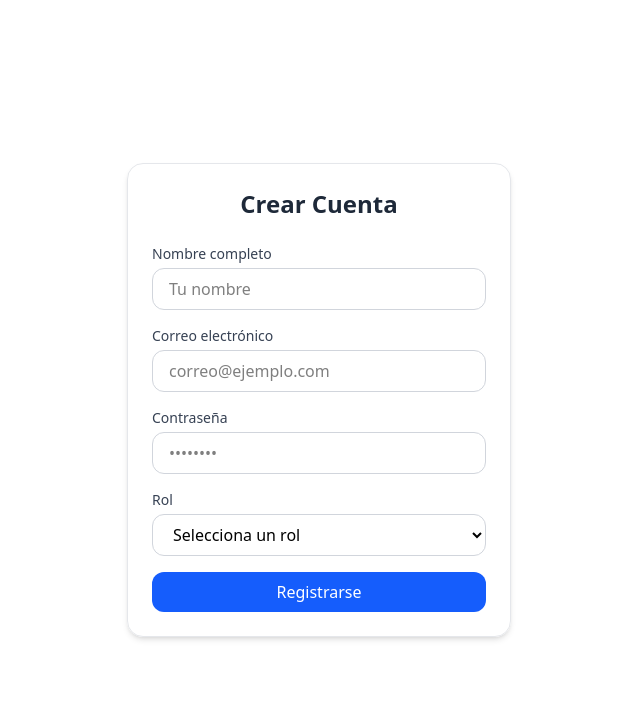
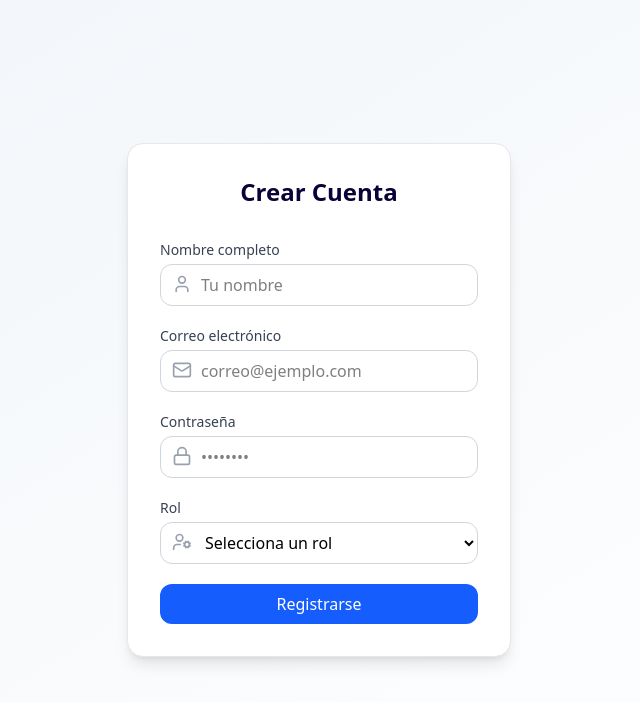
Before and after one commit to epf-21/web, a React (Vite) app in the folder frontend/: page /Register in a window 1280 px wide. Shown: the top 702 px of the page, without its empty margins (321-961 px from the left). Built offline with nearby package versions, Linux system fonts and the light colour scheme.

Commit message:
style: mejorar el diseño del login y register

```diff
--- a/frontend/src/pages/auth/Login.jsx
+++ b/frontend/src/pages/auth/Login.jsx
@@ -1,38 +1,64 @@
 import { useNavigate } from 'react-router-dom';
+import { Mail, Lock } from 'lucide-react';
+
 export default function Login() {
   const navigate = useNavigate();
-  const handleSubmit = () => {
+
+  const handleSubmit = (e) => {
+    e.preventDefault();
     navigate('/');
   };
+
   return (
-    <div className="min-h-screen flex items-center justify-center bg-white">
-      <div className="w-full max-w-sm p-6 rounded-2xl shadow-md border border-gray-200">
-        <h2 className="text-2xl font-semibold text-gray-800 text-center mb-6">Iniciar Sesión</h2>
-        <form onSubmit={handleSubmit} className="space-y-4">
+    <div className="min-h-screen flex items-center justify-center bg-gradient-to-br from-slate-100 to-white px-4">
+      <div className="w-full max-w-sm p-8 rounded-2xl shadow-lg border border-gray-200 bg-white">
+        <h2 className="text-2xl font-bold text-center text-black-rock-950 mb-8">
+          Iniciar sesión
+        </h2>
+
+        <form onSubmit={handleSubmit} className="space-y-5">
           <div>
-            <label className="block text-sm font-medium text-gray-700">Correo electrónico</label>
+            <label className="block text-sm font-medium text-gray-700 mb-1">Correo electrónico</label>
+            <div className="relative">
+              <Mail className="absolute left-3 top-2.5 text-gray-400 w-5 h-5" />
               <input
                 type="email"
-              className="mt-1 w-full px-4 py-2 border border-gray-300 rounded-xl focus:outline-none focus:ring-2 focus:ring-blue-500"
+                required
+                className="w-full pl-10 pr-4 py-2 border border-gray-300 rounded-xl focus:outline-none focus:ring-2 focus:ring-black-rock-950"
                 placeholder="correo@ejemplo.com"
               />
             </div>
+          </div>
+
           <div>
-            <label className="block text-sm font-medium text-gray-700">Contraseña</label>
+            <label className="block text-sm font-medium text-gray-700 mb-1">Contraseña</label>
+            <div className="relative">
+              <Lock className="absolute left-3 top-2.5 text-gray-400 w-5 h-5" />
               <input
                 type="password"
-              className="mt-1 w-full px-4 py-2 border border-gray-300 rounded-xl focus:outline-none focus:ring-2 focus:ring-blue-500"
+                required
+                className="w-full pl-10 pr-4 py-2 border border-gray-300 rounded-xl focus:outline-none focus:ring-2 focus:ring-black-rock-950"
                 placeholder="••••••••"
               />
             </div>
+          </div>
+
+          <div className="flex items-center justify-between text-sm text-gray-600">
+            <label className="flex items-center space-x-2">
+              <input type="checkbox" className="form-checkbox text-blue-600" />
+              <span>Recordarme</span>
+            </label>
+            <a href="#" className="text-black-rock-700 hover:underline">¿Olvidaste tu contraseña?</a>
+          </div>
+
           <button
             type="submit"
-            className="w-full py-2 bg-blue-600 text-white rounded-xl hover:bg-blue-700 transition"
+            className="w-full py-2 bg-black-rock-600 text-white rounded-xl hover:bg-black-rock-800 transition-all"
           >
             Ingresar
           </button>
         </form>
       </div>
     </div>
-  )
+  );
 }
--- a/frontend/src/pages/auth/SignUp.jsx
+++ b/frontend/src/pages/auth/SignUp.jsx
@@ -1,46 +1,68 @@
 import { useNavigate } from 'react-router-dom';
+import { Mail, Lock, User, UserCog } from 'lucide-react';
 
 export default function SignUp() {
   const navigate = useNavigate();
-  const handleSubmit = () => {
+
+  const handleSubmit = (e) => {
+    e.preventDefault();
     navigate('/');
   };
+
   return (
-    <div className="min-h-screen flex items-center justify-center bg-white">
-      <div className="w-full max-w-sm p-6 rounded-2xl shadow-md border border-gray-200">
-        <h2 className="text-2xl font-semibold text-gray-800 text-center mb-6">Crear Cuenta</h2>
-        <form onSubmit={handleSubmit} className="space-y-4">
+    <div className="min-h-screen flex items-center justify-center bg-gradient-to-br from-slate-100 to-white px-4">
+      <div className="w-full max-w-sm p-8 rounded-2xl shadow-lg border border-gray-200 bg-white">
+        <h2 className="text-2xl font-bold text-center text-black-rock-950 mb-8">
+          Crear Cuenta
+        </h2>
+
+        <form onSubmit={handleSubmit} className="space-y-5">
           <div>
-            <label className="block text-sm font-medium text-gray-700">Nombre completo</label>
+            <label className="block text-sm font-medium text-gray-700 mb-1">Nombre completo</label>
+            <div className="relative">
+              <User className="absolute left-3 top-2.5 text-gray-400 w-5 h-5" />
               <input
                 type="text"
-              className="mt-1 w-full px-4 py-2 border border-gray-300 rounded-xl focus:outline-none focus:ring-2 focus:ring-blue-500"
+                required
+                className="w-full pl-10 pr-4 py-2 border border-gray-300 rounded-xl focus:outline-none focus:ring-2 focus:ring-black-rock-950"
                 placeholder="Tu nombre"
               />
             </div>
+          </div>
 
           <div>
-            <label className="block text-sm font-medium text-gray-700">Correo electrónico</label>
+            <label className="block text-sm font-medium text-gray-700 mb-1">Correo electrónico</label>
+            <div className="relative">
+              <Mail className="absolute left-3 top-2.5 text-gray-400 w-5 h-5" />
               <input
                 type="email"
-              className="mt-1 w-full px-4 py-2 border border-gray-300 rounded-xl focus:outline-none focus:ring-2 focus:ring-blue-500"
+                required
+                className="w-full pl-10 pr-4 py-2 border border-gray-300 rounded-xl focus:outline-none focus:ring-2 focus:ring-black-rock-950"
                 placeholder="correo@ejemplo.com"
               />
             </div>
+          </div>
 
           <div>
-            <label className="block text-sm font-medium text-gray-700">Contraseña</label>
+            <label className="block text-sm font-medium text-gray-700 mb-1">Contraseña</label>
+            <div className="relative">
+              <Lock className="absolute left-3 top-2.5 text-gray-400 w-5 h-5" />
               <input
                 type="password"
-              className="mt-1 w-full px-4 py-2 border border-gray-300 rounded-xl focus:outline-none focus:ring-2 focus:ring-blue-500"
+                required
+                className="w-full pl-10 pr-4 py-2 border border-gray-300 rounded-xl focus:outline-none focus:ring-2 focus:ring-black-rock-950"
                 placeholder="••••••••"
               />
             </div>
+          </div>
 
           <div>
-            <label className="block text-sm font-medium text-gray-700">Rol</label>
+            <label className="block text-sm font-medium text-gray-700 mb-1">Rol</label>
+            <div className="relative">
+              <UserCog className="absolute left-3 top-2.5 text-gray-400 w-5 h-5" />
               <select
-              className="mt-1 w-full px-4 py-2 border border-gray-300 rounded-xl bg-white focus:outline-none focus:ring-2 focus:ring-blue-500"
+                required
+                className="w-full pl-10 pr-4 py-2 border border-gray-300 rounded-xl bg-white focus:outline-none focus:ring-2 focus:ring-black-rock-950"
                 defaultValue=""
               >
                 <option value="" disabled>Selecciona un rol</option>
@@ -48,15 +70,16 @@ export default function SignUp() {
                 <option value="administrador">Administrador</option>
               </select>
             </div>
+          </div>
 
           <button
             type="submit"
-            className="w-full py-2 bg-blue-600 text-white rounded-xl hover:bg-blue-700 transition"
+            className="w-full py-2 bg-blue-600 text-white rounded-xl hover:bg-blue-700 transition-all"
           >
             Registrarse
           </button>
         </form>
       </div>
     </div>
-  )
+  );
 }
```
Lines whose indentation alone changed are shown as unchanged.
